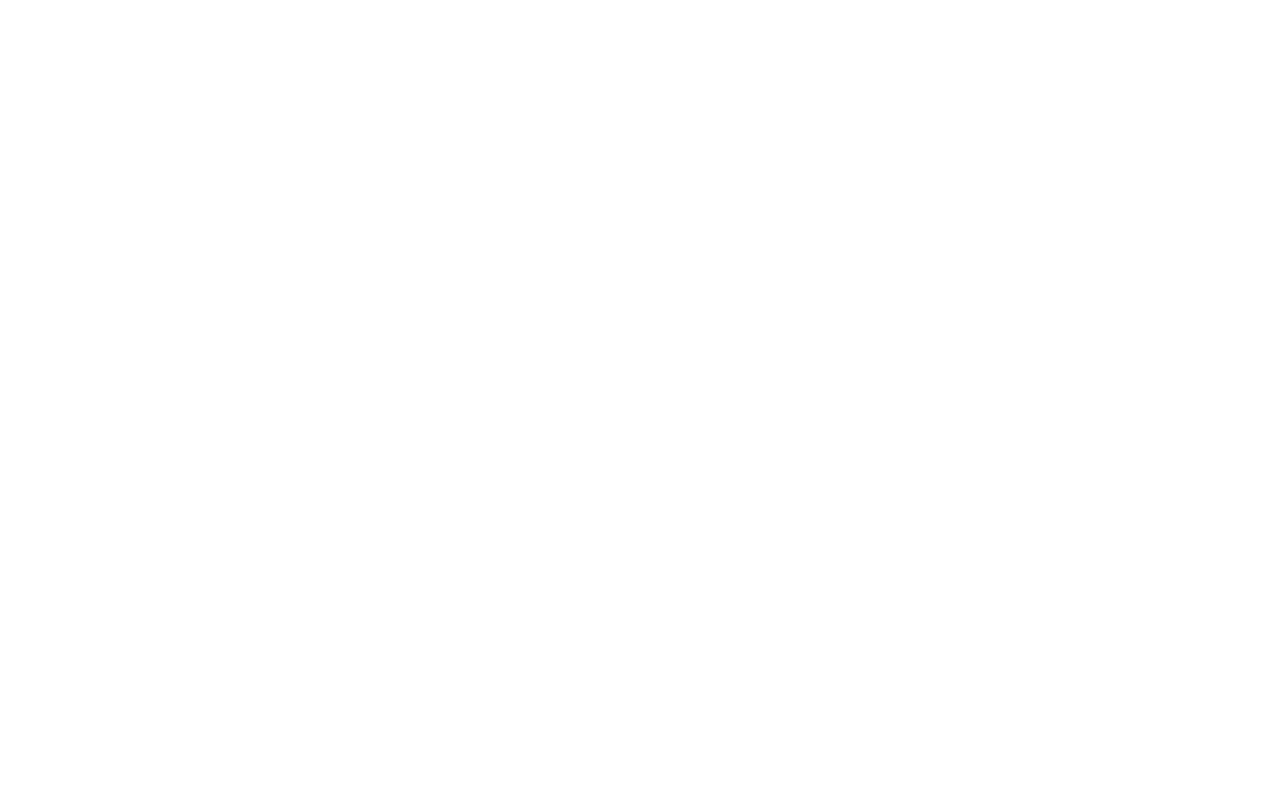
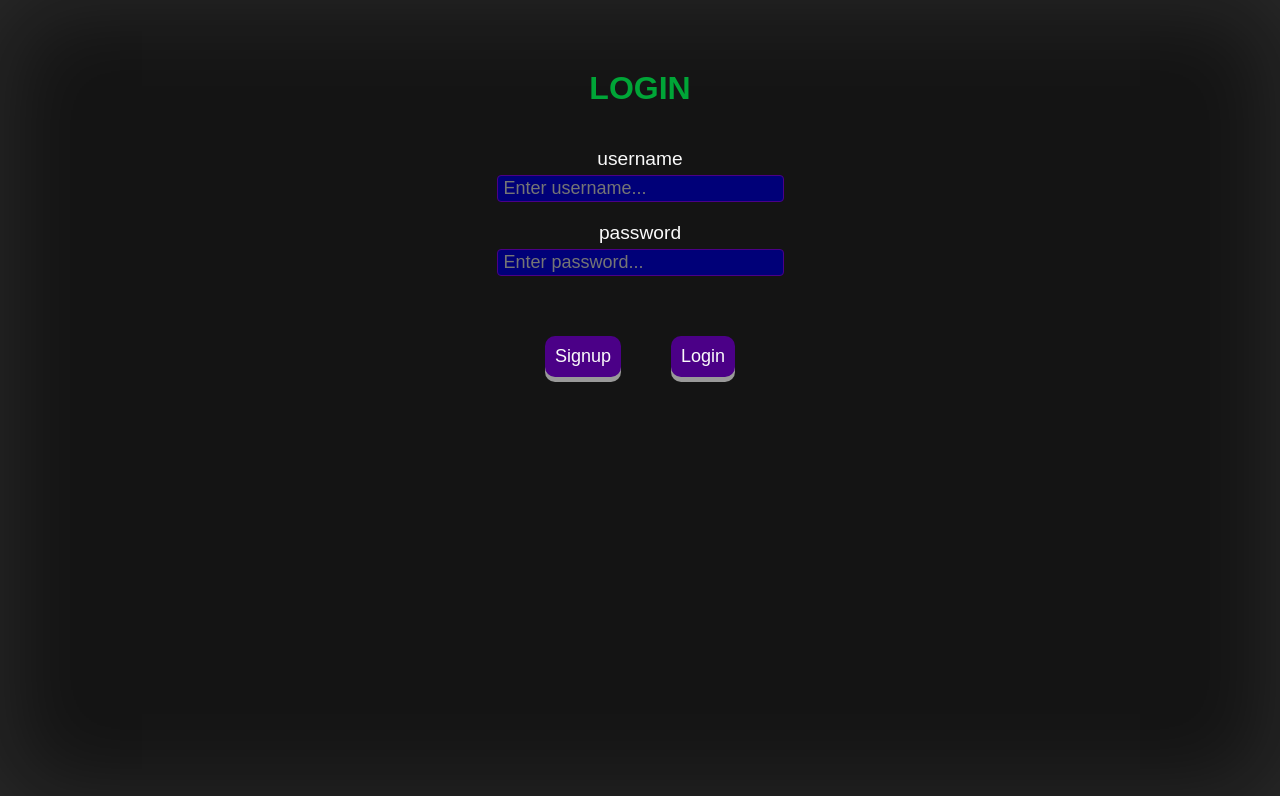
Before and after one commit to arielsokolsky/programming-website, a React (Create React App) app in the folder website/: page / in a window 1280 px wide. Shown: the top 796 px of the page. Built offline with nearby package versions, Linux system fonts and the light colour scheme; a web font is replaced by a local one.

Commit message:
finished login GUI

```diff
--- a/website/src/App.js
+++ b/website/src/App.js
@@ -1,6 +1,6 @@
 import './App.css';
 import { useState } from 'react';
-import Fetch from './Fetch';
+import Login from './pages/Login.js';
 
 const themePaths = ["colorPalettes/darkTheme.css", "colorPalettes/lightTheme.css"];
 
@@ -19,7 +19,9 @@
 				{/* import font Doppio One */}
 				@import url('https://fonts.googleapis.com/css2?family=Doppio+One&display=swap');
 			</style>
-			<link href={themePaths[colorPalette]} rel="stylesheet"/>
+			<link href={themePaths[colorPalette]} rel="stylesheet" />
+
+			<Login />
 		</div>
 	);
 }
--- a/website/src/index.css
+++ b/website/src/index.css
@@ -1,5 +1,10 @@
 *{
 	font-family: 'Doppio One', sans-serif;
+}
+
+html
+{
+    background-color: var(--background1);
 }
 
 body
@@ -32,7 +37,7 @@
 	transform: translateY(3px);
 }
 
-input[type=text]
+input
 {
 	padding: 2px 6px;
 	border: solid 1px;
@@ -41,8 +46,8 @@
 	caret-color: var(--foreground1);
 	transition: filter 0.5s;
 }
-input[type=text]:focus
+input:focus
 {
-	filter: brightness(110%);
+	filter: brightness(120%);
 	transition: filter 0.5s;
 }
--- /dev/null
+++ b/website/src/pages/Login.css
@@ -0,0 +1,47 @@
+html
+{
+    height: 100%;
+    box-shadow: 0 0 100px 0px rgba(255, 255, 255, 0.1) inset;
+}
+
+input.loginInput
+{
+    background-color: var(--primary1);
+    color: var(--foreground1);
+    border-color: var(--primary3);
+    width: 75%;
+    font-size: large;
+}
+
+.loginLabel
+{
+    font-size: larger;
+    color: var(--foreground1);
+}
+
+.loginDiv
+{
+    margin-top: 60px;
+    width: 30%;
+    margin-left: 35%;
+    text-align: center;
+    padding-bottom: 30px;
+}
+.loginDiv > *
+{
+    padding: 10px;
+}
+
+.loginTitle
+{
+	color: var(--secondary3);
+}
+
+.loginButton
+{
+    font-size: large;
+    margin: 25px;
+    margin-top: 50px;
+    background-color: var(--primary3);
+    color: var(--foreground1);
+}
--- /dev/null
+++ b/website/src/pages/Login.js
@@ -0,0 +1,24 @@
+import './Login.css';
+import InputField from '../components/InputField.js';
+import { useState } from 'react';
+import Fetch from '../Fetch.js';
+
+function Login()
+{
+	const [username, setUsername] = useState("");
+	const [password, setPassword] = useState("");
+
+	return (
+		<div className="loginDiv">
+			<h1 className="loginTitle">LOGIN</h1>
+			<InputField name="username" placeholder="Enter username..." labelOnTop={true}
+				setValue={setUsername} labelClass="loginLabel" inputClass="loginInput" />
+			<InputField name="password" placeholder="Enter password..." labelOnTop={true}
+				setValue={setPassword} type="password" labelClass="loginLabel" inputClass="loginInput" />
+			<button className="loginButton">Signup</button>
+			<button className="loginButton">Login</button>
+		</div>
+	);
+}
+
+export default Login;
```
